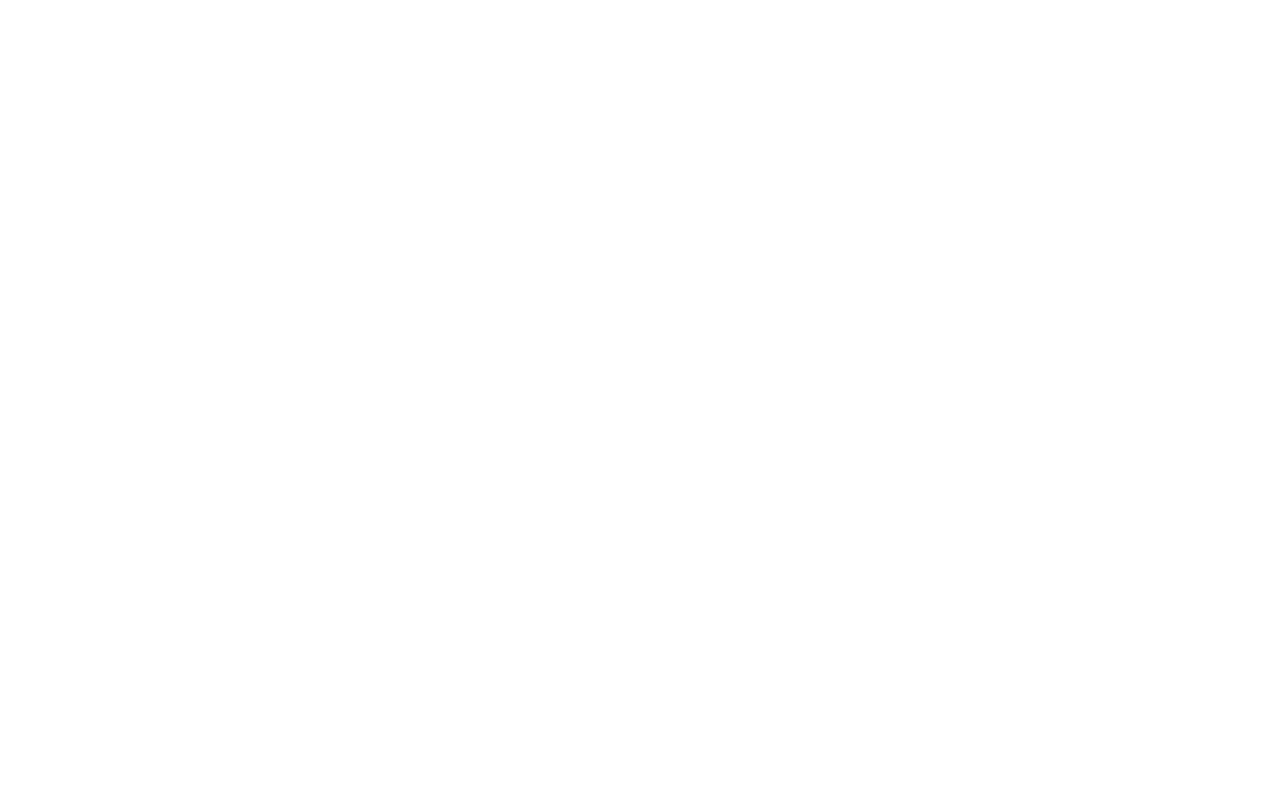
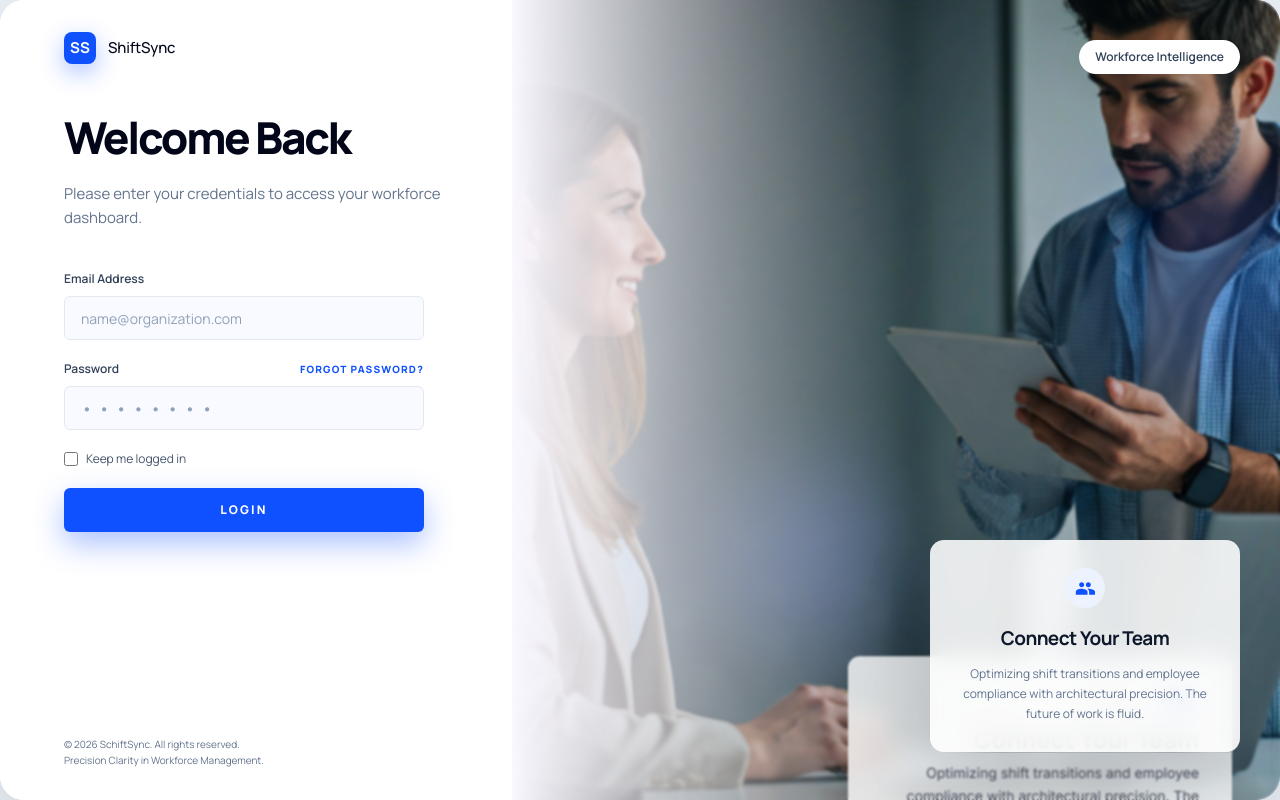
Before and after one commit to sergekamanzi/ShiftSync, a React (Vite) app: page / in a window 1280 px wide. Built offline with nearby package versions, Linux system fonts and the light colour scheme.

Commit message:
final section

```diff
--- a/index.html
+++ b/index.html
@@ -2,7 +2,7 @@
 <html lang="en">
   <head>
     <meta charset="UTF-8" />
-    <link rel="icon" type="image/svg+xml" href="/favicon.svg" />
+    <link rel="icon" type="image/svg+xml" href="" />
     <meta name="viewport" content="width=device-width, initial-scale=1.0" />
     <title>shift-system</title>
   </head>
--- a/src/App.css
+++ /dev/null
@@ -1,184 +0,0 @@
-.counter {
-  font-size: 16px;
-  padding: 5px 10px;
-  border-radius: 5px;
-  color: var(--accent);
-  background: var(--accent-bg);
-  border: 2px solid transparent;
-  transition: border-color 0.3s;
-  margin-bottom: 24px;
-
-  &:hover {
-    border-color: var(--accent-border);
-  }
-  &:focus-visible {
-    outline: 2px solid var(--accent);
-    outline-offset: 2px;
-  }
-}
-
-.hero {
-  position: relative;
-
-  .base,
-  .framework,
-  .vite {
-    inset-inline: 0;
-    margin: 0 auto;
-  }
-
-  .base {
-    width: 170px;
-    position: relative;
-    z-index: 0;
-  }
-
-  .framework,
-  .vite {
-    position: absolute;
-  }
-
-  .framework {
-    z-index: 1;
-    top: 34px;
-    height: 28px;
-    transform: perspective(2000px) rotateZ(300deg) rotateX(44deg) rotateY(39deg)
-      scale(1.4);
-  }
-
-  .vite {
-    z-index: 0;
-    top: 107px;
-    height: 26px;
-    width: auto;
-    transform: perspective(2000px) rotateZ(300deg) rotateX(40deg) rotateY(39deg)
-      scale(0.8);
-  }
-}
-
-#center {
-  display: flex;
-  flex-direction: column;
-  gap: 25px;
-  place-content: center;
-  place-items: center;
-  flex-grow: 1;
-
-  @media (max-width: 1024px) {
-    padding: 32px 20px 24px;
-    gap: 18px;
-  }
-}
-
-#next-steps {
-  display: flex;
-  border-top: 1px solid var(--border);
-  text-align: left;
-
-  & > div {
-    flex: 1 1 0;
-    padding: 32px;
-    @media (max-width: 1024px) {
-      padding: 24px 20px;
-    }
-  }
-
-  .icon {
-    margin-bottom: 16px;
-    width: 22px;
-    height: 22px;
-  }
-
-  @media (max-width: 1024px) {
-    flex-direction: column;
-    text-align: center;
-  }
-}
-
-#docs {
-  border-right: 1px solid var(--border);
-
-  @media (max-width: 1024px) {
-    border-right: none;
-    border-bottom: 1px solid var(--border);
-  }
-}
-
-#next-steps ul {
-  list-style: none;
-  padding: 0;
-  display: flex;
-  gap: 8px;
-  margin: 32px 0 0;
-
-  .logo {
-    height: 18px;
-  }
-
-  a {
-    color: var(--text-h);
-    font-size: 16px;
-    border-radius: 6px;
-    background: var(--social-bg);
-    display: flex;
-    padding: 6px 12px;
-    align-items: center;
-    gap: 8px;
-    text-decoration: none;
-    transition: box-shadow 0.3s;
-
-    &:hover {
-      box-shadow: var(--shadow);
-    }
-    .button-icon {
-      height: 18px;
-      width: 18px;
-    }
-  }
-
-  @media (max-width: 1024px) {
-    margin-top: 20px;
-    flex-wrap: wrap;
-    justify-content: center;
-
-    li {
-      flex: 1 1 calc(50% - 8px);
-    }
-
-    a {
-      width: 100%;
-      justify-content: center;
-      box-sizing: border-box;
-    }
-  }
-}
-
-#spacer {
-  height: 88px;
-  border-top: 1px solid var(--border);
-  @media (max-width: 1024px) {
-    height: 48px;
-  }
-}
-
-.ticks {
-  position: relative;
-  width: 100%;
-
-  &::before,
-  &::after {
-    content: '';
-    position: absolute;
-    top: -4.5px;
-    border: 5px solid transparent;
-  }
-
-  &::before {
-    left: 0;
-    border-left-color: var(--border);
-  }
-  &::after {
-    right: 0;
-    border-right-color: var(--border);
-  }
-}
--- a/src/App.jsx
+++ b/src/App.jsx
@@ -1,14 +1,9 @@
-
-import './App.css'
+import Login from './components/login.jsx'
 
 function App() {
 
   return (
-    <>
-
-
-
-    </>
+    <Login />
   )
 }
 
--- /dev/null
+++ b/src/components/login.jsx
@@ -0,0 +1,118 @@
+export default function Login() {
+  return (
+    <main className="min-h-screen bg-[#edf2f7] text-slate-900">
+      <div
+        className="relative mx-auto flex min-h-screen w-full overflow-hidden bg-white shadow-[0_30px_100px_rgba(15,23,42,0.18)]"
+        style={{ maxWidth: '1600px', borderRadius: '24px' }}
+      >
+        <section className="relative z-10 flex w-full flex-col justify-between bg-white/88 px-6 py-8 backdrop-blur-md sm:px-10 lg:w-[40%] lg:px-12 xl:px-16">
+          <div>
+            <div className="mb-10 inline-flex items-center gap-3 rounded-full bg-white/80 px-0 py-0">
+              <span className="flex h-8 w-8 items-center justify-center rounded-lg bg-[#1051ff] text-[15px] font-bold text-white shadow-[0_8px_24px_rgba(16,81,255,0.35)]">
+                SS
+              </span>
+              <span className="text-[15px] font-medium tracking-[-0.01em] text-slate-950">
+                ShiftSync
+              </span>
+            </div>
+
+            <h1 className="max-w-sm text-[34px] font-extrabold tracking-[-0.05em] text-slate-950 sm:text-[44px]">
+              Welcome Back
+            </h1>
+
+            <p className="mt-3 max-w-sm text-[14px] leading-6 text-slate-500 sm:text-[15px]">
+              Please enter your credentials to access your workforce dashboard.
+            </p>
+
+            <form className="mt-10 space-y-5" style={{ maxWidth: '360px' }}>
+              <label className="block">
+                <span className="mb-2 block text-[12px] font-semibold text-slate-700">
+                  Email Address
+                </span>
+                <input
+                  type="email"
+                  placeholder="name@organization.com"
+                  className="h-11 w-full rounded-md border border-slate-200 bg-[#f8faff] px-4 text-[14px] text-slate-900 outline-none transition placeholder:text-slate-400 focus:border-[#1051ff] focus:bg-white focus:shadow-[0_0_0_4px_rgba(16,81,255,0.12)]"
+                />
+              </label>
+
+              <div>
+                <div className="mb-2 flex items-center justify-between gap-3">
+                  <label className="block text-[12px] font-semibold text-slate-700">
+                    Password
+                  </label>
+                  <a
+                    href="#"
+                    className="text-[10px] font-extrabold uppercase tracking-[0.12em] text-[#1051ff] transition hover:text-[#0b3bc0]"
+                  >
+                    Forgot Password?
+                  </a>
+                </div>
+                <input
+                  type="password"
+                  placeholder="••••••••"
+                  className="h-11 w-full rounded-md border border-slate-200 bg-[#f8faff] px-4 text-[18px] tracking-[0.3em] text-slate-900 outline-none transition placeholder:text-slate-400 focus:border-[#1051ff] focus:bg-white focus:shadow-[0_0_0_4px_rgba(16,81,255,0.12)]"
+                />
+              </div>
+
+              <label className="flex items-center gap-2 text-[12px] text-slate-600">
+                <input
+                  type="checkbox"
+                  className="h-3.5 w-3.5 rounded border-slate-300 text-[#1051ff] focus:ring-[#1051ff]"
+                />
+                <span>Keep me logged in</span>
+              </label>
+
+              <button
+                type="submit"
+                className="flex h-11 w-full items-center justify-center rounded-md bg-[#1051ff] text-[12px] font-extrabold uppercase tracking-[0.18em] text-white shadow-[0_12px_30px_rgba(16,81,255,0.35)] transition duration-200 hover:-translate-y-0.5 hover:bg-[#0d47e0] hover:shadow-[0_18px_40px_rgba(16,81,255,0.42)]"
+              >
+                Login
+              </button>
+            </form>
+          </div>
+
+          <p className="mt-12 max-w-xs text-[10px] leading-4 text-slate-500">
+            © 2026 SchiftSync. All rights reserved.
+            <br />
+            Precision Clarity in Workforce Management.
+          </p>
+        </section>
+
+        <section className="relative hidden flex-1 self-stretch overflow-hidden lg:block">
+          <div
+            className="absolute inset-0 h-full w-full bg-cover bg-center bg-no-repeat"
+            style={{
+              backgroundImage: "url('/login.png')",
+              backgroundPosition: 'center center',
+              backgroundRepeat: 'no-repeat',
+              backgroundSize: 'cover',
+            }}
+          />
+          <div className="absolute inset-0 backdrop-blur-[1px]" />
+
+          <div className="absolute right-10 top-10 rounded-full bg-white px-4 py-2 text-[12px] font-semibold text-slate-700 shadow-[0_10px_30px_rgba(15,23,42,0.08)] backdrop-blur-md">
+            Workforce Intelligence
+          </div>
+
+          <div
+            className="absolute bottom-12 right-10 rounded-[14px] bg-white/88 px-8 py-7 text-center shadow-[0_24px_70px_rgba(15,23,42,0.16)] backdrop-blur-md"
+            style={{ maxWidth: '310px' }}
+          >
+            <div className="mx-auto mb-4 flex h-10 w-10 items-center justify-center rounded-full bg-[#edf2ff] text-[#1051ff]">
+              <svg viewBox="0 0 24 24" className="h-5 w-5 fill-current" aria-hidden="true">
+                <path d="M16 11c1.66 0 3-1.34 3-3s-1.34-3-3-3-3 1.34-3 3 1.34 3 3 3Zm-8 0c1.66 0 3-1.34 3-3S9.66 5 8 5 5 6.34 5 8s1.34 3 3 3Zm0 2c-2.33 0-7 1.17-7 3.5V20h14v-3.5C15 14.17 10.33 13 8 13Zm8 0c-.29 0-.62.02-.97.05 1.16.84 1.97 1.95 1.97 3.45V20h7v-3.5c0-2.33-4.67-3.5-8-3.5Z" />
+              </svg>
+            </div>
+            <h2 className="text-[19px] font-bold tracking-[-0.03em] text-slate-900">
+              Connect Your Team
+            </h2>
+            <p className="mt-3 text-[12px] leading-5 text-slate-500">
+              Optimizing shift transitions and employee compliance with architectural precision. The future of work is fluid.
+            </p>
+          </div>
+        </section>
+      </div>
+    </main>
+  )
+}
--- a/src/index.css
+++ b/src/index.css
@@ -1 +1,25 @@
+@import url('https://fonts.googleapis.com/css2?family=Manrope:wght@400;500;600;700;800&display=swap');
 @import "tailwindcss";
+
+@layer base {
+	html {
+		font-family: 'Manrope', sans-serif;
+	}
+
+	body {
+		margin: 0;
+		min-height: 100vh;
+		background: #f3f6fb;
+		color: #0f172a;
+		overflow-x: hidden;
+	}
+
+	* {
+		box-sizing: border-box;
+	}
+
+	button,
+	input {
+		font: inherit;
+	}
+}
```
Also changed, not shown: public/login.png (added).
